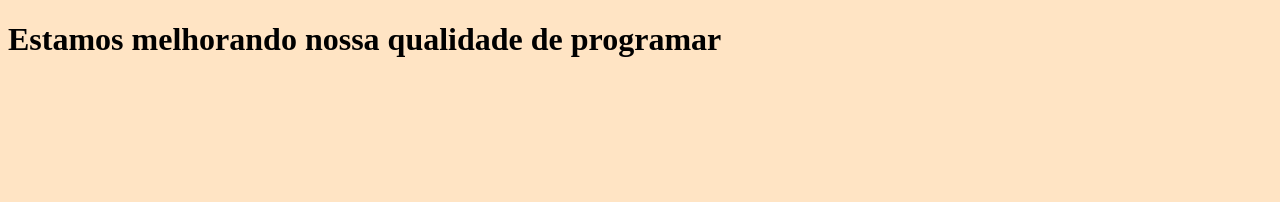
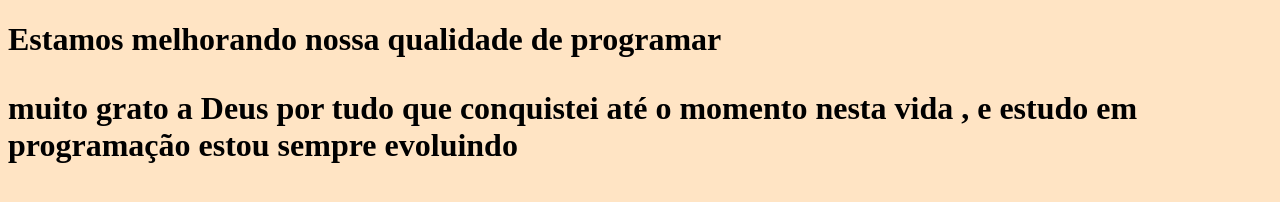
Before and after one commit to ValdeirUnivesp/meu_novo_Projeto, a plain HTML site: page index.html in a window 1280 px wide. Drawn offline with Linux system fonts and the light colour scheme.

Commit message:
first commit

```diff
--- a/index.html
+++ b/index.html
@@ -13,6 +13,7 @@
 
 <body>
     <h1>Estamos melhorando nossa qualidade de programar </h>
+        <p>muito grato a Deus por tudo que conquistei até o momento nesta vida , e estudo em programação estou sempre evoluindo </p>
 </body>
 
 </html>
```
